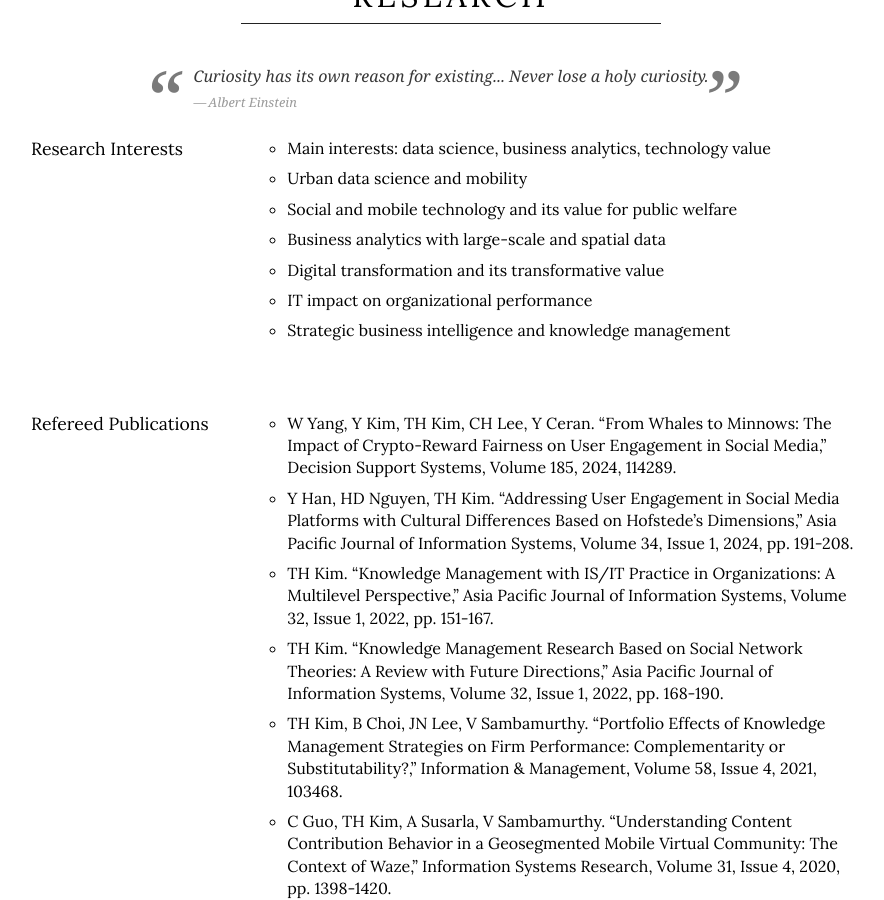
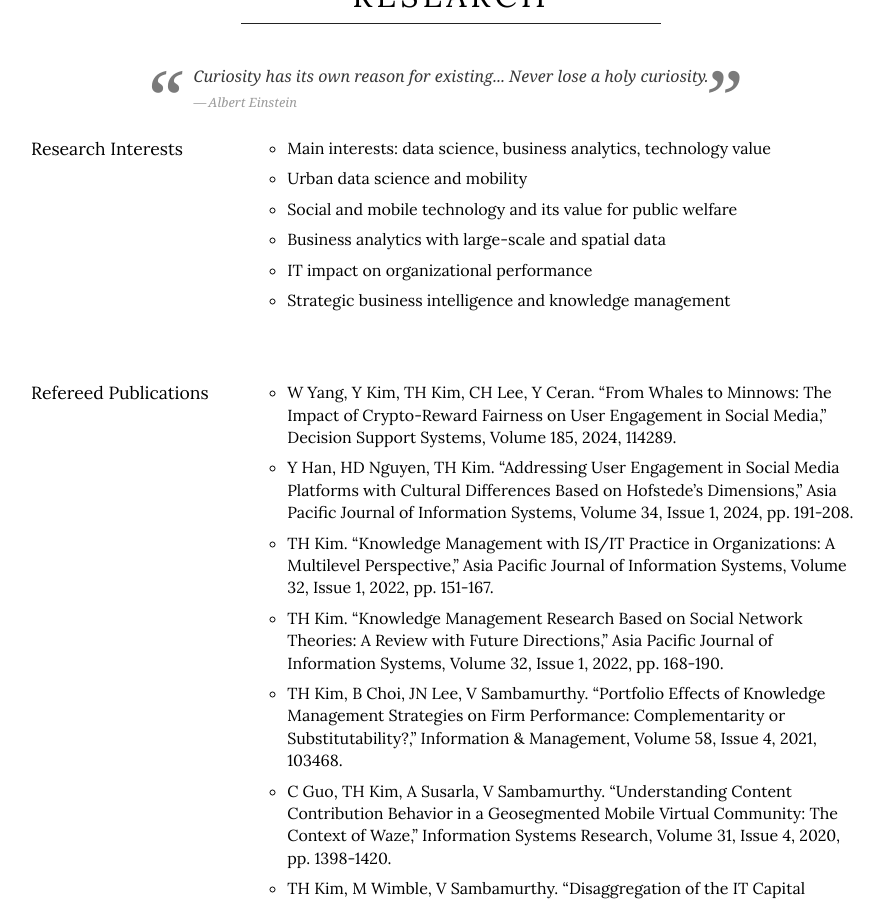
Before and after one commit to istaehun/taehun, a Jekyll site: the page built from index.html, in a window 1280 px wide and 900 px high, scrolled down 412 px. Shown: the whole window, without its empty margins (189-1073 px from the left). Built offline with Jekyll 4.4.1, drawn with Linux system fonts in a browser that asks for light colours; nearby versions of some CDN libraries.

Commit message:
Update research.yml

```diff
--- a/_data/research.yml
+++ b/_data/research.yml
@@ -5,7 +5,6 @@
     - "Urban data science and mobility"
     - "Social and mobile technology and its value for public welfare"
     - "Business analytics with large-scale and spatial data"
-    - "Digital transformation and its transformative value"
     - "IT impact on organizational performance"
     - "Strategic business intelligence and knowledge management"
 -
```
